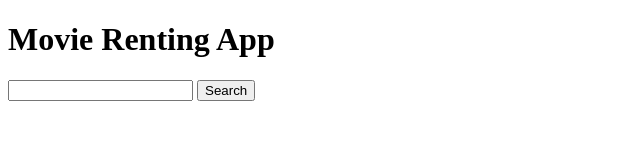
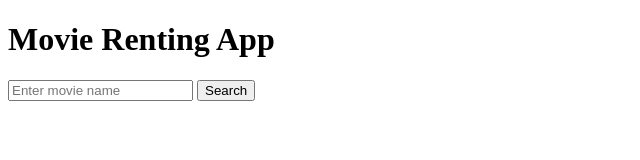
Before and after one commit to LjubishaMilosov/Qinshift_Full_stack_Academy, a plain HTML site: page Java Script Advanced/class_02/exercize_03/movieRentingApp.html in a window 1280 px wide. Shown: the full height of the page, 0-640 px from the left. Drawn offline with Linux system fonts and the light colour scheme.

Commit message:
html file

```diff
--- a/Java Script Advanced/class_02/exercize_03/movieRentingApp.html
+++ b/Java Script Advanced/class_02/exercize_03/movieRentingApp.html
@@ -7,7 +7,7 @@
 </head>
 <body>
     <h1>Movie Renting App</h1>
-    <input type="tel" id="searchInput">
+    <input type="tel" id="searchInput" placeholder="Enter movie name">
     <input type="button" id="searchBtn" value="Search">
     <h1 id="result"></h1>
 
```
